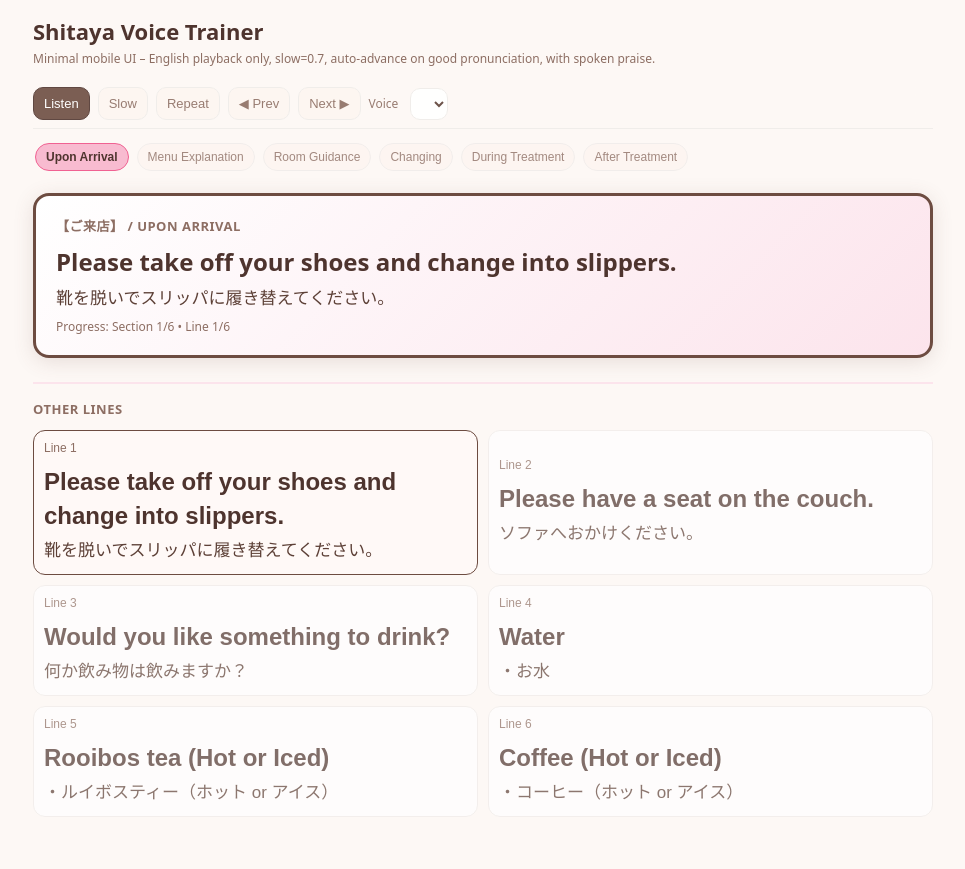
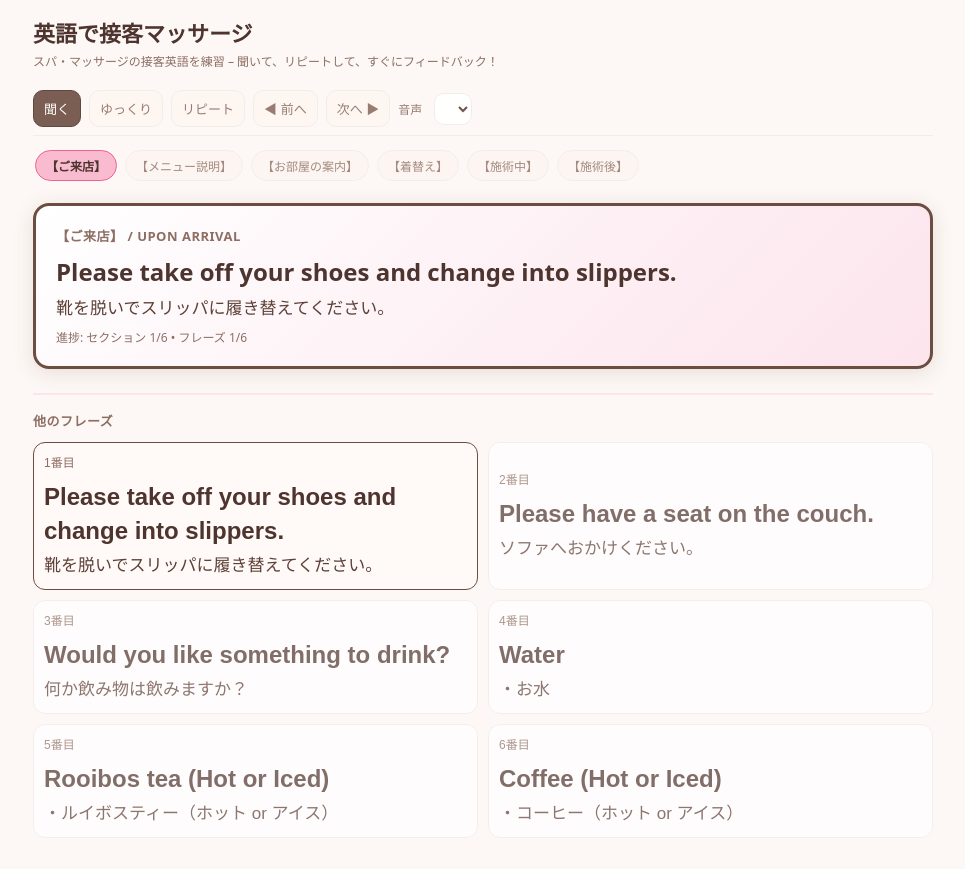
Before and after one commit to cocktail-boy/english-shitaya, a plain HTML site: page index.html in a window 1280 px wide. Shown: the whole page, without its empty margins (157-1122 px from the left). Drawn offline with Linux system fonts and the light colour scheme.

Commit message:
Japanese UI elements

```diff
--- a/index.html
+++ b/index.html
@@ -3,7 +3,7 @@
 <head>
   <meta charset="utf-8" />
   <meta name="viewport" content="width=device-width, initial-scale=1" />
-  <title>Shitaya Voice Trainer – Minimal Mobile (with Spoken Praise)</title>
+  <title>英語で接客マッサージ – English Practice for Spa Staff</title>
   <style>
     :root {
       --bg:#fdf8f5;
@@ -59,18 +59,18 @@
 </head>
 <body>
   <div class="container">
-    <h1>Shitaya Voice Trainer</h1>
-    <div class="sub">Minimal mobile UI – English playback only, slow=0.7, auto-advance on good pronunciation, with spoken praise.</div>
+    <h1>英語で接客マッサージ</h1>
+    <div class="sub">スパ・マッサージの接客英語を練習 – 聞いて、リピートして、すぐにフィードバック！</div>
 
     <!-- Compact toolbar -->
     <div class="toolbar">
       <div class="bar">
-        <button class="btn primary" id="btn-listen">Listen</button>
-        <button class="btn" id="btn-listen-slow">Slow</button>
-        <button class="btn" id="btn-repeat">Repeat</button>
-        <button class="btn" id="btn-prev">◀ Prev</button>
-        <button class="btn" id="btn-next">Next ▶</button>
-        <span class="voice-label">Voice</span>
+        <button class="btn primary" id="btn-listen">聞く</button>
+        <button class="btn" id="btn-listen-slow">ゆっくり</button>
+        <button class="btn" id="btn-repeat">リピート</button>
+        <button class="btn" id="btn-prev">◀ 前へ</button>
+        <button class="btn" id="btn-next">次へ ▶</button>
+        <span class="voice-label">音声</span>
         <select id="en-voice" class="select"></select>
       </div>
     </div>
@@ -89,7 +89,7 @@
 
     <!-- List -->
     <div style="margin-top:24px;padding-top:16px;border-top:2px solid var(--pink-light)">
-      <h3 style="font-size:13px;color:var(--muted);text-transform:uppercase;letter-spacing:0.5px;margin:0 0 12px;font-weight:600">Other Lines</h3>
+      <h3 style="font-size:13px;color:var(--muted);text-transform:uppercase;letter-spacing:0.5px;margin:0 0 12px;font-weight:600">他のフレーズ</h3>
       <div class="list" id="line-list"></div>
     </div>
     <div style="height:28px"></div>
@@ -190,7 +190,7 @@
       sections.forEach((s,i)=>{
         const b = document.createElement('button');
         b.className = 'chip' + (i===sectionIdx? ' active':'');
-        b.textContent = s.titleEN;
+        b.textContent = s.titleJP;
         b.onclick = ()=>{ sectionIdx=i; lineIdx=0; hideFeedback(); render(); buildList(); buildChips(); };
         chips.appendChild(b);
       });
@@ -202,7 +202,7 @@
       curSec.lines.forEach((l, idx)=>{
         const b = document.createElement('button');
         b.className = 'lineBtn' + (idx===lineIdx? ' active':'');
-        b.innerHTML = `<div class="muted">Line ${idx+1}</div><div class="en">${l.en}</div><div class="jp">${l.jp}</div>`;
+        b.innerHTML = `<div class="muted">${idx+1}番目</div><div class="en">${l.en}</div><div class="jp">${l.jp}</div>`;
         b.onclick = ()=>{ lineIdx=idx; hideFeedback(); render(); buildList(); };
         list.appendChild(b);
       });
@@ -214,7 +214,7 @@
       titleRow.textContent = `${sec.titleJP} / ${sec.titleEN}`;
       lineEN.textContent = line.en;
       lineJP.textContent = line.jp;
-      progressEl.textContent = `Progress: Section ${sectionIdx+1}/${sections.length} • Line ${lineIdx+1}/${sec.lines.length}`;
+      progressEl.textContent = `進捗: セクション ${sectionIdx+1}/${sections.length} • フレーズ ${lineIdx+1}/${sec.lines.length}`;
     }
 
     // ====== Helpers ======
@@ -277,27 +277,27 @@
       await speakCurrent(false);
       if (!rec){
         feedback.style.display='block';
-        feedback.textContent = 'Speech recognition not supported in this browser. Try Chrome.';
+        feedback.textContent = '音声認識に対応していません。Chromeをお試しください。';
         return;
       }
       feedback.style.display='block';
-      feedback.textContent = 'Listening...';
+      feedback.textContent = '聞いています...';
       rec.onresult = async (ev)=>{
         const said = (ev.results[0] && ev.results[0][0] && ev.results[0][0].transcript) || '';
         const target = sections[sectionIdx].lines[lineIdx].en;
         const score = Math.round(similarity(target, said) * 100);
         if (score >= praiseThreshold){
           feedback.className = 'feedback good';
-          feedback.textContent = `✅ Great job! Similarity: ${score}%`;
+          feedback.textContent = `✅ 素晴らしい！ 類似度: ${score}%`;
           // spoken praise
           try { await say('Great job!', enVoice, 1.0); } catch(e) {}
         } else {
           feedback.className = 'feedback';
-          feedback.textContent = `You said: "${said}" – Similarity: ${score}%`;
+          feedback.textContent = `あなたの発音: "${said}" – 類似度: ${score}%`;
         }
         if (autoAdvance && score >= advanceThreshold) next();
       };
-      rec.onerror = (e)=>{ feedback.textContent = `Recognition error: ${e.error||'unknown'}`; };
+      rec.onerror = (e)=>{ feedback.textContent = `認識エラー: ${e.error||'不明'}`; };
       rec.onend = ()=>{};
       try { rec.start(); } catch(err) {}
     }
```
